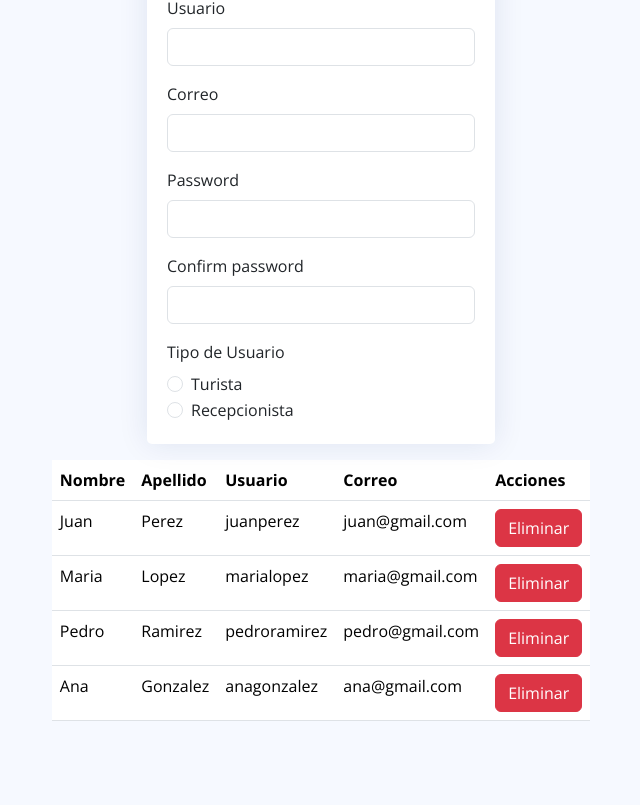
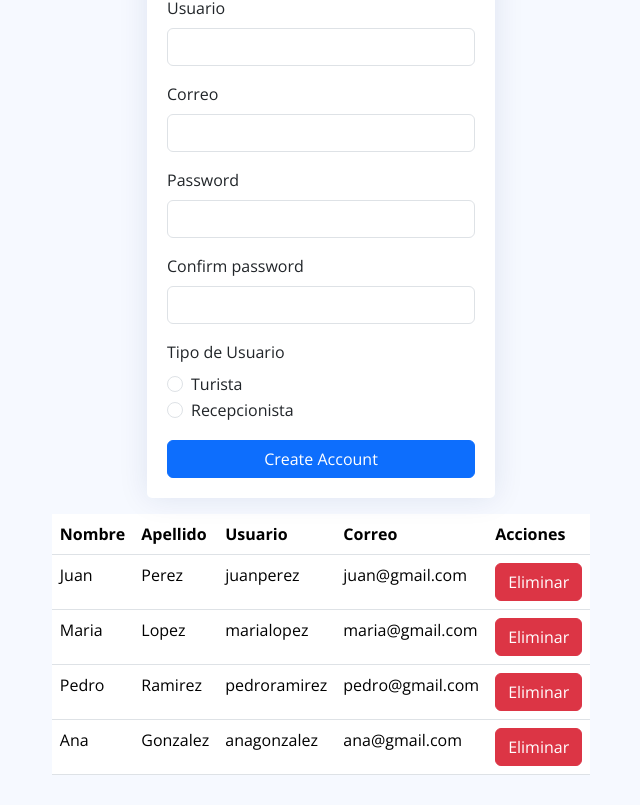
Before and after one commit to rauudy/MIA_P2_201901973, an Angular app in the folder frontend/: page /registro in a window 1280 px wide. Shown: the part 486-1291 px from the top of the page, without its empty margins (319-959 px from the left). Before the commit the page ends 1247 px from the top, so only its background shows below. Built offline with nearby package versions, Linux system fonts and the light colour scheme.

Commit message:
Registro

```diff
--- a/frontend/src/app/components/auth/registro/registro.component.html
+++ b/frontend/src/app/components/auth/registro/registro.component.html
@@ -91,6 +91,10 @@
                                         </div>
                                     </div>
 
+                                    <div class="col-12">
+                                        <button class="btn btn-primary w-100" type="submit">Create Account</button>
+                                    </div>
+
                                 </form>
 
                             </div>
```
Also changed, not shown: 1 other file (tests, documents, lock files or other folders).
